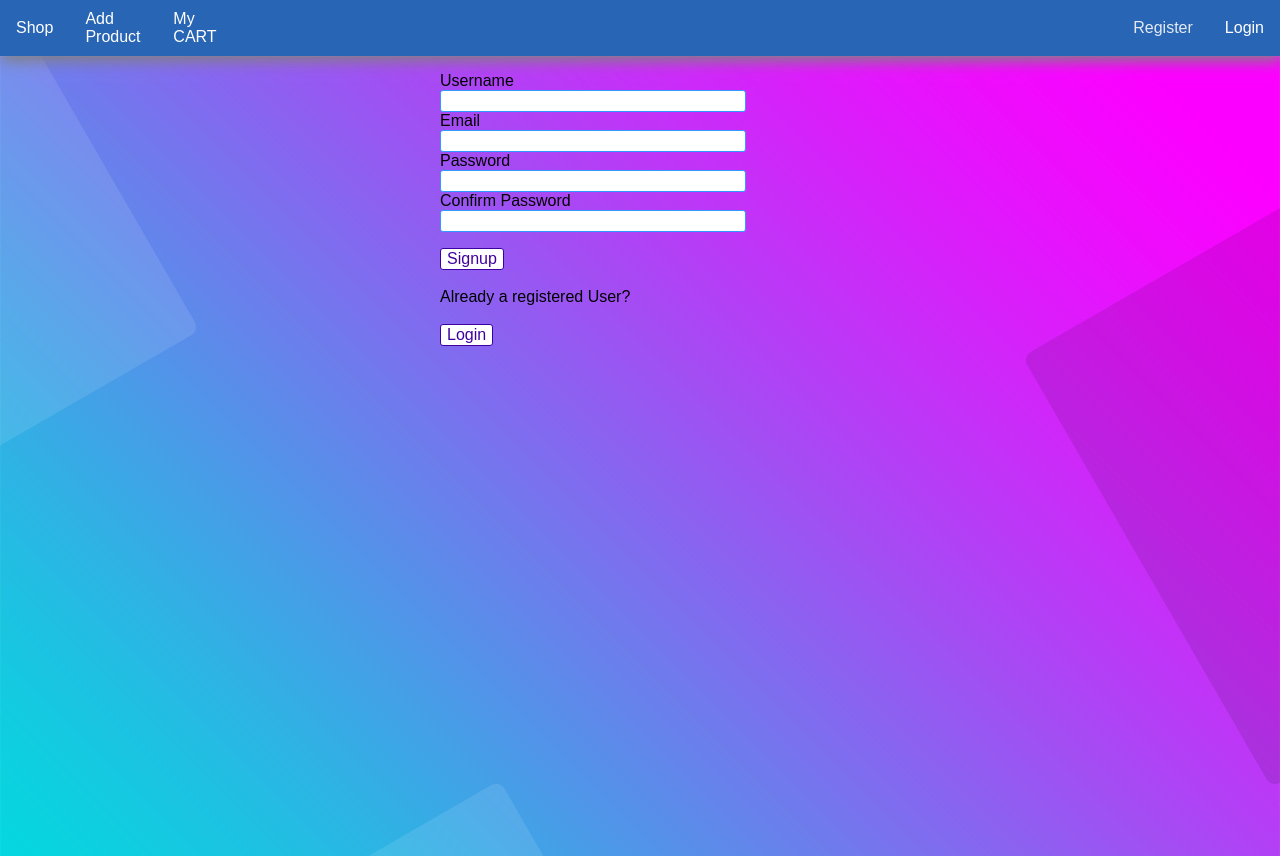
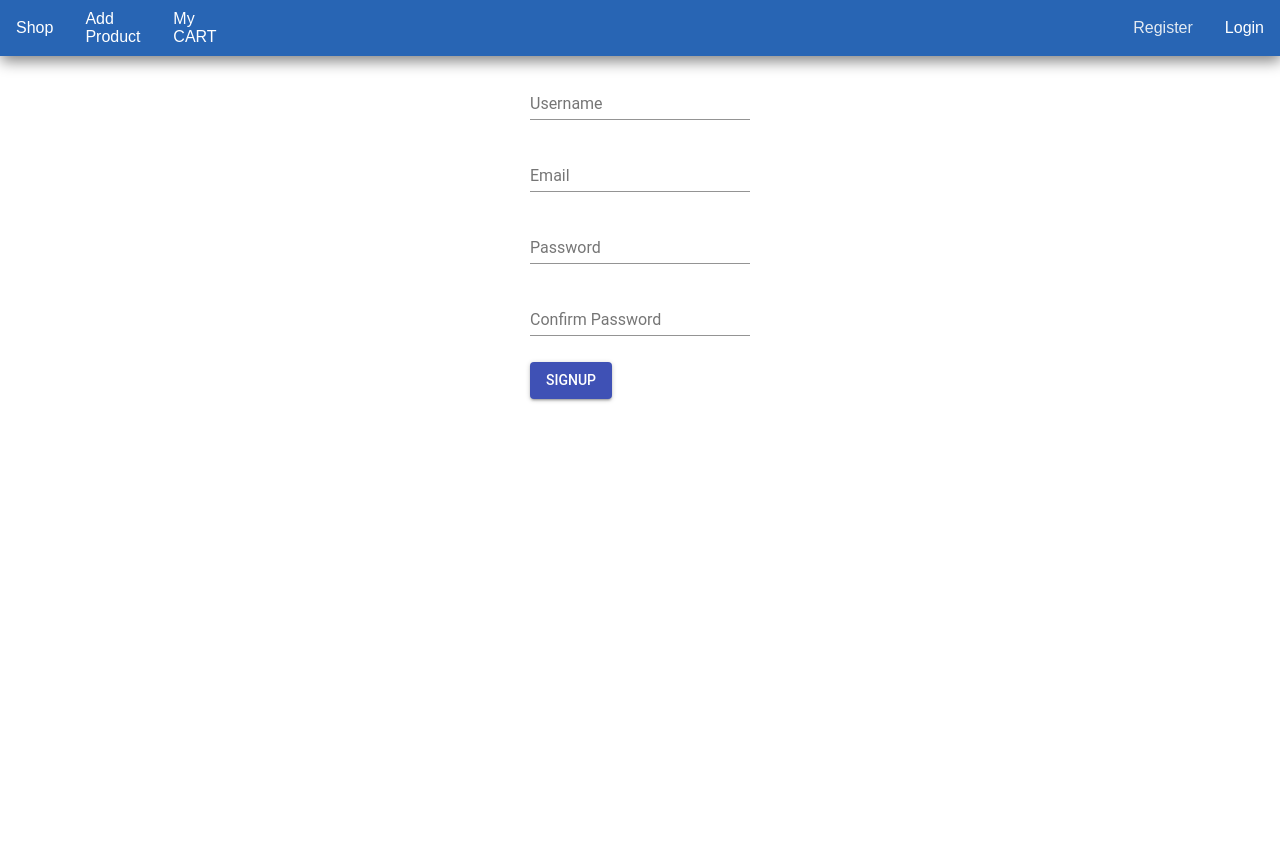
Before and after one commit to LakshitF/E-Commerce-App, a React (Create React App) app in the folder client/: page /register in a window 1280 px wide. After the commit the page ends 800 px from the top, so only its background shows below. Built offline with nearby package versions, Linux system fonts and the light colour scheme; no server answers.

Commit message:
Updated Login using material-ui

```diff
--- a/client/package.json
+++ b/client/package.json
@@ -3,6 +3,7 @@
   "version": "0.1.0",
   "private": true,
   "dependencies": {
+    "@material-ui/core": "^3.9.3",
     "axios": "^0.18.0",
     "query-string": "^6.4.2",
     "react": "^16.8.5",
--- a/client/src/App.js
+++ b/client/src/App.js
@@ -1,39 +1,38 @@
 /* eslint-disable */
 
-import React, { Component } from 'react';
-import {Route,NavLink,BrowserRouter} from "react-router-dom";
-import Navbar from './components/Navbar';
-import Register from './components/register';
-import AddProduct from './components/add-product';
-import Home from './components/home';
-import Login from './components/login';
-import Shop from './components/shop';
-import Cart from './components/cart';
-import Reset from './components/reset';
-import ResetPass from './components/resetPass';
-import axios from 'axios';
-import ChatRoom from './components/chatRoom';
+import React, { Component } from "react";
+import { Route, NavLink, BrowserRouter } from "react-router-dom";
+import Navbar from "./components/Navbar";
+import Register from "./components/register";
+import AddProduct from "./components/add-product";
+import Home from "./components/home";
+import Login from "./components/login";
+import Shop from "./components/shop";
+import Cart from "./components/cart";
+import Reset from "./components/reset";
+import ResetPass from "./components/resetPass";
+import axios from "axios";
 
 class App extends Component {
-  constructor(props){
+  constructor(props) {
     super(props);
   }
 
   render() {
     return (
       <BrowserRouter>
-      <div className="App">
-        <Navbar/>
-        <Route exact path='/login'component={Login}/>
-        <Route exact path='/register'component={Register}/>
-        <Route exact path='/add-product'component={AddProduct}/>
-        <Route exact path='/shop'component={Shop}/>
-        <Route exact path='/cart'component={Cart}/>
-        <Route exact path='/reset'component={Reset}/>
-        <Route exact path='/resetPass/:token' component={ResetPass}/>
-        <Route exact path='/chatRoom' component={ChatRoom}/>
-        <Route exact path='/home' component={Home}/>
-      </div>
+        <div className="App">
+          <Navbar />
+          <Route exact path="/login" component={Login} />
+          <Route exact path="/register" component={Register} />
+          <Route exact path="/add-product" component={AddProduct} />
+          <Route exact path="/shop" component={Shop} />
+          <Route exact path="/cart" component={Cart} />
+          <Route exact path="/reset" component={Reset} />
+          <Route exact path="/resetPass/:token" component={ResetPass} />
+
+          <Route exact path="/home" component={Home} />
+        </div>
       </BrowserRouter>
     );
   }
--- a/client/src/components/chatRoom.js
+++ /dev/null
@@ -1,59 +0,0 @@
-import React, { Component } from 'react';
-import {NavLink} from 'react-router-dom';
-import '../css/main.css';
-import {Launcher} from 'react-chat-window';
-import OpenSocket from 'socket.io-client';
-class Chat extends Component {
-  constructor() {
-    super();
-    this.state = {
-      messageList: []
-    };
-  }
-
-  componentDidMount(){
-    const socket=OpenSocket('http://localhost:8080/');  //addres of the port on which web socket is listening
-    socket.emit('example_message','HELLO WORLD!');
-    console.log('component mounted');
-  }
-
-  _onMessageWasSent(text) {
-    if (text.length > 0) {
-      this.setState({
-        messageList: [...this.state.messageList, {
-          author: 'them',
-          type: 'text',
-          data: { text }
-        }]
-      });
-    }
-  }
-
-  _receiveMessage(text){
-    if (text.length > 0) {
-      this.setState({
-        messageList: [...this.state.messageList, {
-          author: 'me',
-          type: 'text',
-          data: { text }
-        }]
-      });
-    }
-  }
-
-  render() {
-    return (<div>
-      <Launcher
-        agentProfile={{
-          teamName: 'react-chat-window',
-          imageUrl: 'https://a.slack-edge.com/66f9/img/avatars-teams/ava_0001-34.png'
-        }}
-        onMessageWasSent={this._onMessageWasSent.bind(this)}
-        messageList={this.state.messageList}
-        showEmoji
-      />
-    </div>);
-  }
-}
-
-export default Chat;
--- a/client/src/components/login.js
+++ b/client/src/components/login.js
@@ -1,7 +1,9 @@
 import React, { Component } from 'react';
 import {NavLink} from 'react-router-dom';
 import '../css/main.css';
-let bg=require('../images/backlogin.jpg');
+import Button from '@material-ui/core/Button';
+import { withStyles } from '@material-ui/core/styles';
+import TextField from '@material-ui/core/TextField';
 
 class Login extends Component {
   constructor(props)
@@ -12,27 +14,27 @@ class Login extends Component {
 
   render() {
     return (
-      <div style={{width: '100%',
-      height: '900px',
-      backgroundImage:"url("+bg+")",
-      backgroundSize: 'cover',display:'flex'}}>
-          <div style={{marginTop:50,alignSelf:'left',marginLeft:200,border:'1 px solid white',borderRadius:'3 px',backgroundImage:'none !important'}} >
-          <form className="product-form" action="/login" method="POST">
-              <div className="form-control">
-                  <label for="title">Email</label>
-                  <input type="text" name="email" id="email"/>
-                  <label for="password" type="text">Password</label>
-                  <input type="text" name="password"/>
-              </div>
-              <button type="submit">Login</button>
-          </form>
-          </div>
-
-          <form style={{marginTop:50,alignSelf:'right',marginRight:200}}  action="/forgot" method="POST">
-            <a  style={{ display:'inline-block',marginTop:20,marginBottom:20}}>Forgot your Password? No worries!</a> <br></br>
-            <label>Enter email </label>
-            <input type="text" name="email" id="email"/>
-            <button style={{marginLeft:20}} type="submit">Send Reset Link</button>
+      <div style={{display:'flex',flexDirection:'column',alignItems:'center'}}>
+          <form action="/login" method="POST">
+                <TextField
+                style={{}}
+                name="email"
+                label="Email"
+                type="email"
+                margin="normal"
+                />
+                <br></br>
+                <TextField
+                name="password"
+                label="Password"
+                type="password"
+                autoComplete="current-password"
+                margin="normal"
+                />
+                <br></br><br></br>
+              <Button variant="contained" color="primary" type="submit">
+                Login
+              </Button>
           </form>
       </div>
     );
--- a/client/src/components/register.js
+++ b/client/src/components/register.js
@@ -1,68 +1,98 @@
-import React, { Component } from 'react';
-import {NavLink} from 'react-router-dom';
-import '../css/main.css';
-import {Alert} from 'react-bootstrap';
-let bg=require('../images/bg-01.jpg');
+import React, { Component } from "react";
+import { NavLink } from "react-router-dom";
+import "../css/main.css";
+import Button from "@material-ui/core/Button";
+import { withStyles } from "@material-ui/core/styles";
+import TextField from "@material-ui/core/TextField";
 
 class Register extends Component {
-  constructor(props)
-  {
+  constructor(props) {
     super(props);
-    this.state={email:'',password:'',confirmpassword:'',action:'submit',done:false};
-    this.handleInputChange=this.handleInputChange.bind(this);
-    this.passHandle=this.passHandle.bind(this);
-
+    this.state = {
+      email: "",
+      password: "",
+      confirmpassword: "",
+      action: "reset",
+      done: false
+    };
+    this.handleInputChange = this.handleInputChange.bind(this);
+    this.passHandle = this.passHandle.bind(this);
   }
 
-  passHandle(event){
-
-    if(this.state.action=='submit')
-    {
+  passHandle(event) {
+    if (this.state.action == "submit") {
+      return; //Imp to check this or we end up calling set state everytime
+    }
+    event.preventDefault();
+    if (this.state.password !== this.state.confirmpassword) {
+      this.setState({ action: "reset", done: true });
       return;
     }
-    event.preventDefault();
-    if(this.state.password!==this.state.confirmpassword)
-      this.setState({action:'reset',done:true});
-
-
-    console.log('here');
     console.log(this.state.password);
     console.log(this.state.confirmpassword);
-    this.setState({action:'submit'});
+    this.setState({ action: "submit" });
   }
 
-  handleInputChange=event=>{
-    this.setState({[event.target.name]:event.target.value});
-  }
+  handleInputChange = event => {
+    this.setState({ [event.target.name]: event.target.value });
+  };
 
   render() {
-    let alert;
-    if(this.state.done==true)
-    {
-      alert=<Alert variant="success">Successfully signed up! Now please log in with your credentials.</Alert>;
-    }
     return (
-      <div style={{width: '100%',height:'800px',
-      backgroundImage:"url("+bg+")",
-      backgroundSize: '100%',display:'flex',flexDirection:'column'}}>
-      {alert}
-          <form className="product-form" action="/signup" method="POST">
-              <div className="form-control">
-                  <label >Username</label>
-                  <input type="text" name="username" id="username"/>
-                  <label>Email</label>
-                  <input type="text" name="email" id="email" onChange={this.handleInputChange}/>
-                  <label  type="text">Password</label>
-                  <input type="text" name="password" onChange={this.handleInputChange}/ >
-                  <label type="text">Confirm Password</label>
-                  <input type="text" name="confirmpassword" onChange={this.handleInputChange}/ >
-              </div>
-              <button onClick={this.passHandle} type={this.state.action}>Signup</button><br></br><br></br>
-              <a style={{marginTop:20,marginBottom:20}}>Already a registered User?</a><br></br><br></br>
-              <NavLink to="/login"><button>Login</button></NavLink>
-          </form>
-
-        </div>
+      <div
+        style={{
+          display: "flex",
+          flexDirection: "column",
+          alignItems: "center"
+        }}
+      >
+        <form action="/signup" method="POST">
+          <TextField
+            style={{}}
+            name="username"
+            label="Username"
+            type="email"
+            onChange={this.handleInputChange}
+            margin="normal"
+          />
+          <br />
+          <TextField
+            name="email"
+            label="Email"
+            type="email"
+            onChange={this.handleInputChange}
+            margin="normal"
+          />
+          <br />
+          <TextField
+            name="password"
+            label="Password"
+            type="password"
+            autoComplete="current-password"
+            margin="normal"
+            onChange={this.handleInputChange}
+          />
+          <br />
+          <TextField
+            name="confirmpassword"
+            label="Confirm Password"
+            type="password"
+            autoComplete="current-password"
+            margin="normal"
+            onChange={this.handleInputChange}
+          />
+          <br />
+          <br />
+          <Button
+            variant="contained"
+            color="primary"
+            onClick={this.passHandle}
+            type={this.state.action}
+          >
+            Signup
+          </Button>
+        </form>
+      </div>
     );
   }
 }
```
Also changed, not shown: 2 other files (tests, documents, lock files or other folders).
